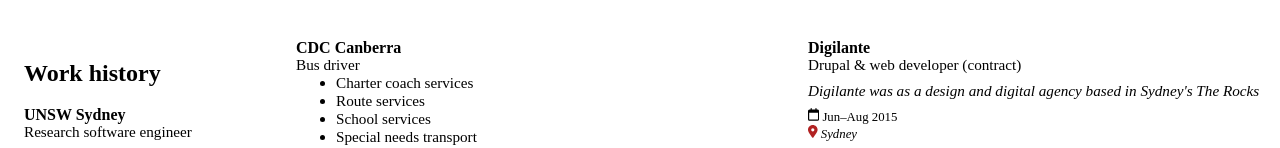
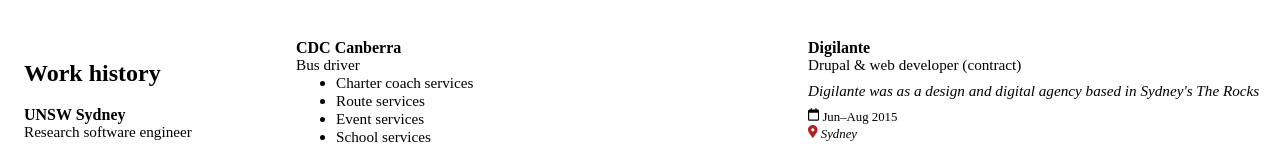
Before and after one commit to JamesWilmot/jameswilmot.me, an Astro site: page /index/Work in a window 1280 px wide. Shown: the top 148 px of the page. Built offline with nearby package versions, Linux system fonts and the light colour scheme; Astro itself is replaced by a stand-in of ours.

Commit message:
Work.astro: CDC added event services

```diff
--- a/src/pages/index/Work.astro
+++ b/src/pages/index/Work.astro
@@ -131,6 +131,7 @@ import UriarraCrossingBus from "@assets/cdc/uriarra-west.jpg";
         <ul>
           <li>Charter coach services</li>
           <li>Route services</li>
+          <li>Event services</li>
           <li>School services</li>
           <li>Special needs transport</li>
         </ul>
```
